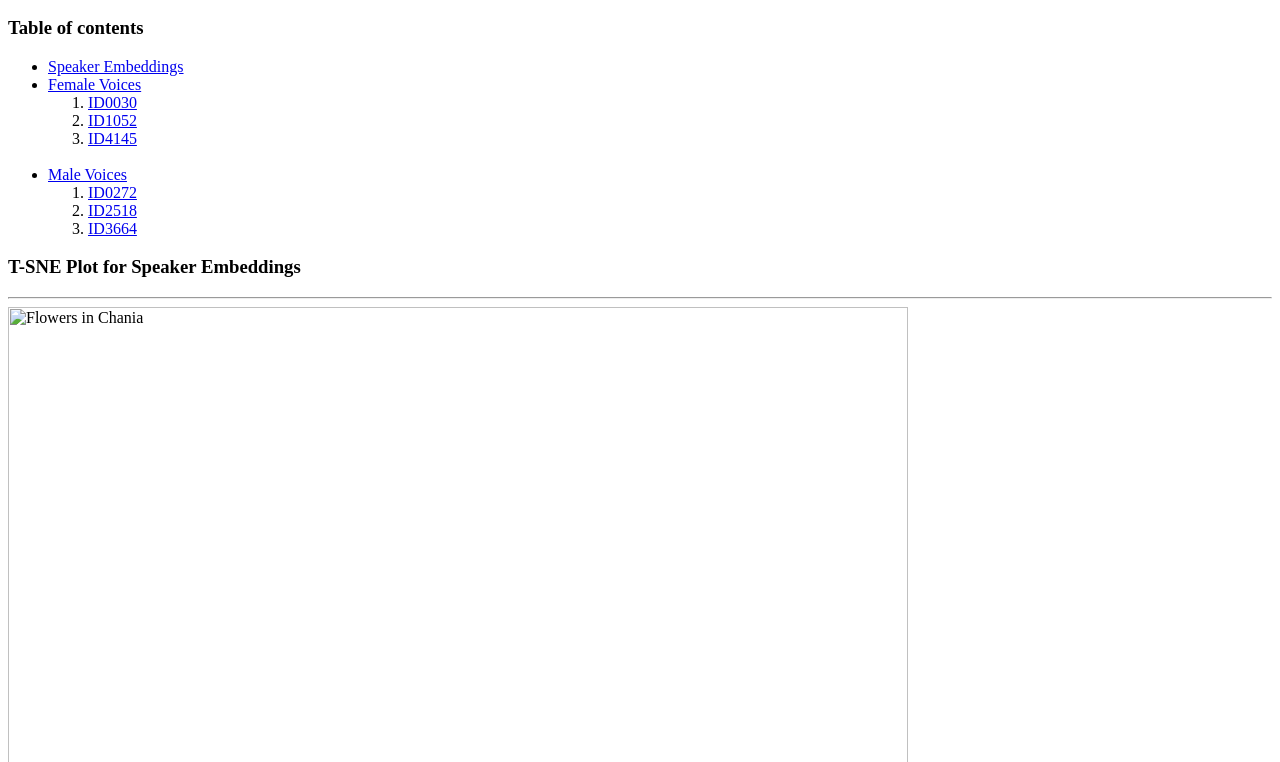
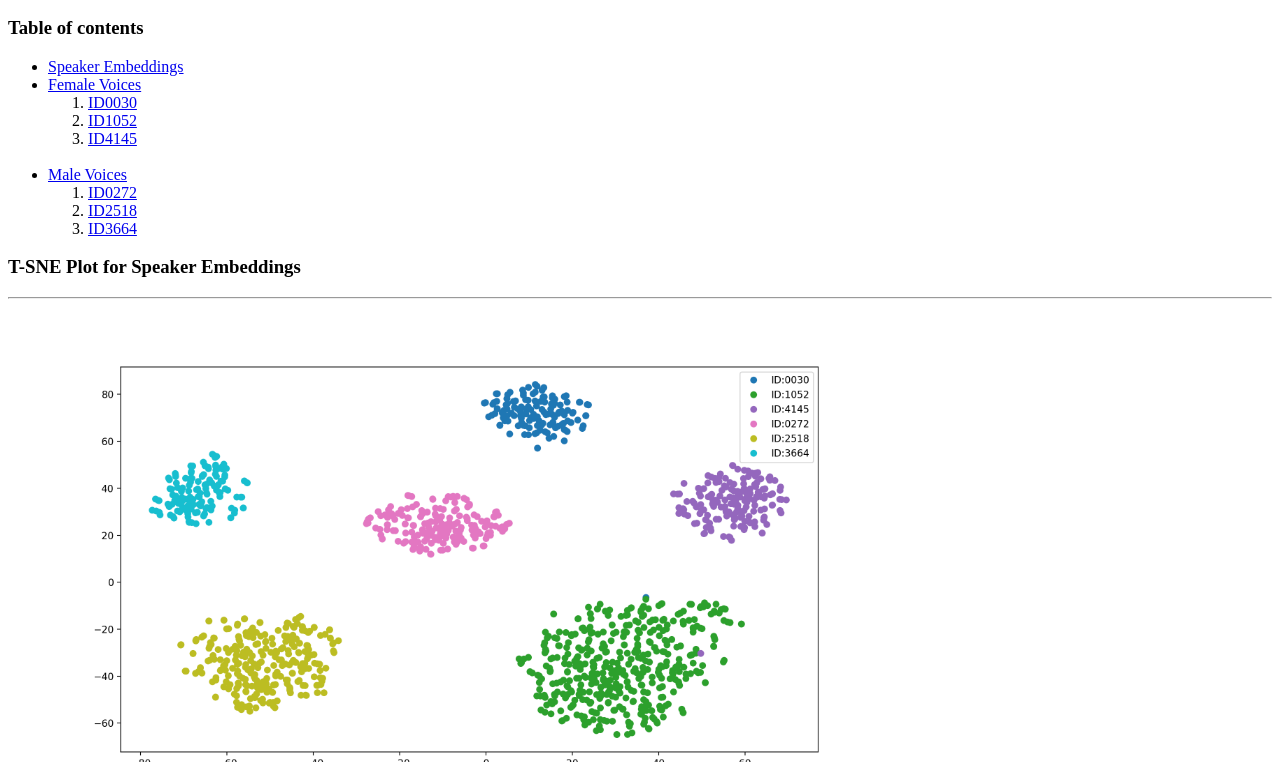
Before and after one commit to BriansIDP/TTSdemo, a plain HTML site: page index.html in a window 1280 px wide. Shown: the part 38-800 px from the top of the page. Drawn offline with Linux system fonts and the light colour scheme.

Commit message:
Update index.html

```diff
--- a/index.html
+++ b/index.html
@@ -37,7 +37,7 @@
 
     <hr>
 
-    <img src="embeds/Figure_1.png" alt="Flowers in Chania", width="900" height="500">
+    <img src="demo/Figure_1.png" alt="tsne plot", width="900" height="500">
 
     </div>
 
```
